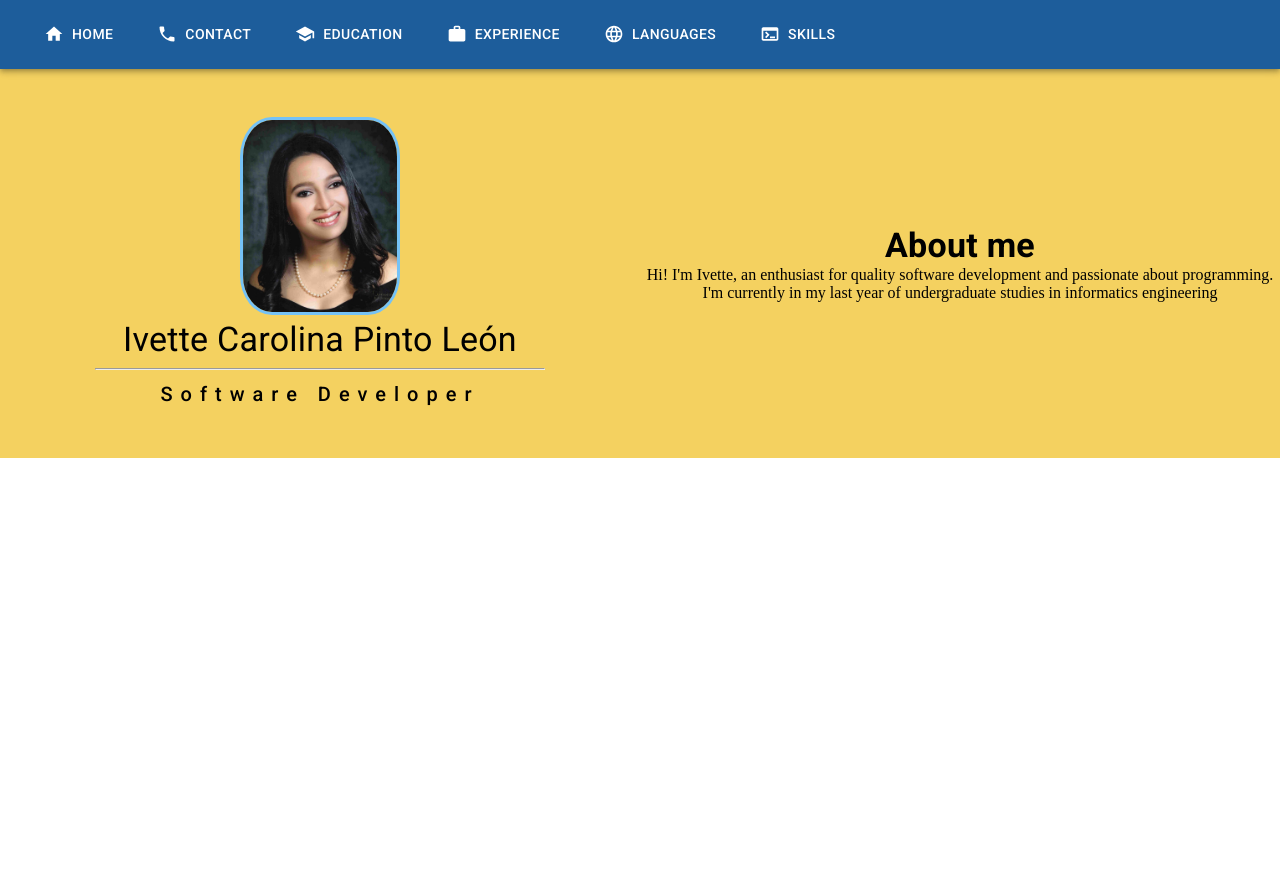
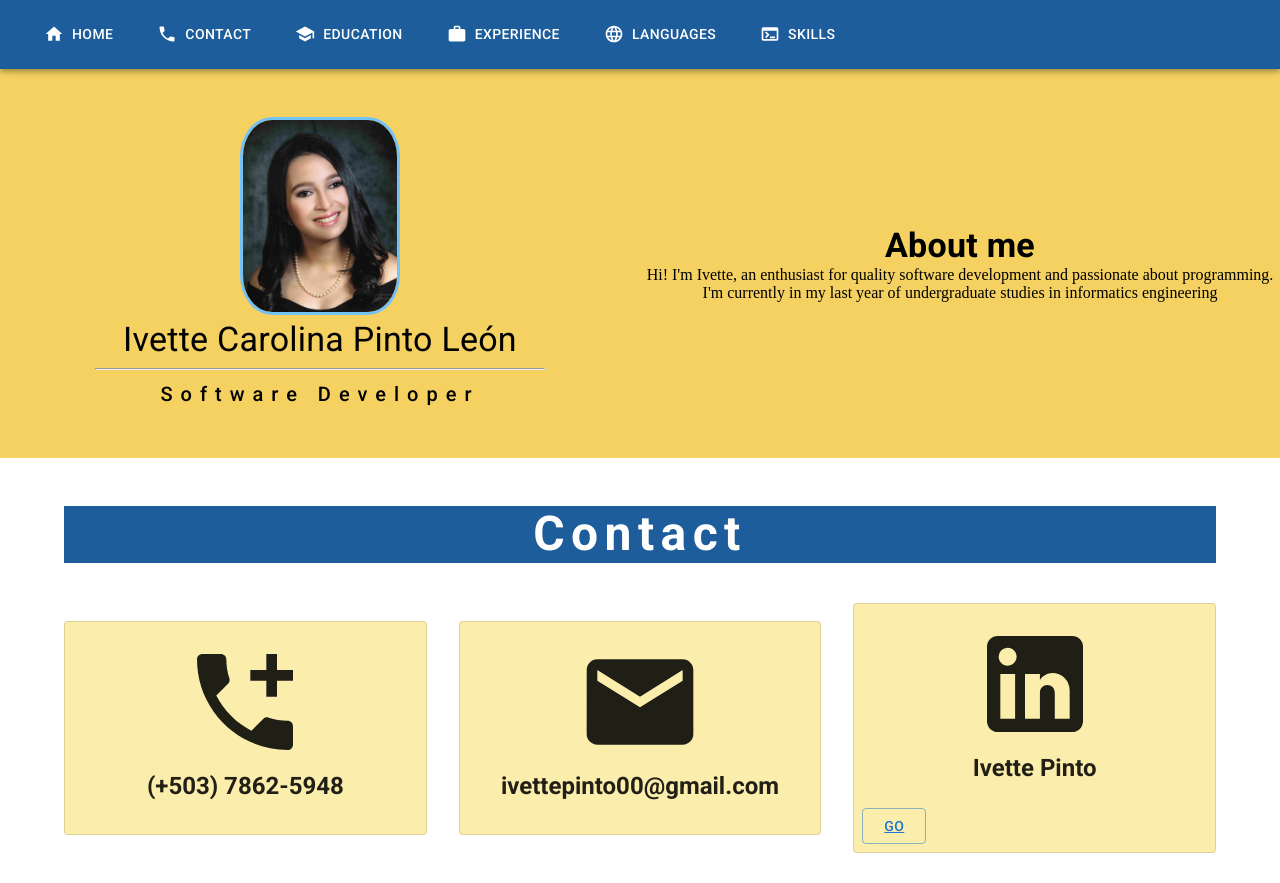
Before and after one commit to ivettepinto7/portfolio, a React (Vite) app: page / in a window 1280 px wide. Shown: the top 883 px of the page. Before the commit the page ends 800 px from the top, so only its background shows below. Built offline with nearby package versions, Linux system fonts and the light colour scheme.

Commit message:
Add: contact section

```diff
--- a/src/App.jsx
+++ b/src/App.jsx
@@ -1,11 +1,13 @@
 import MainBanner from "./components/MainBanner"
 import NavBar from "./components/NavBar"
+import ContactPage from "./pages/ContactPage"
 
 function App() {
   return (
     <>
       <NavBar />
       <MainBanner />
+      <ContactPage />
     </>
   )
 }
--- /dev/null
+++ b/src/pages/ContactPage.jsx
@@ -0,0 +1,73 @@
+import React from "react";
+import Section from "../components/Section";
+import {
+  Button,
+  Card,
+  CardActions,
+  CardContent,
+  Grid,
+  Link,
+  Typography,
+} from "@mui/material";
+import AddIcCallIcon from "@mui/icons-material/AddIcCall";
+import EmailIcon from "@mui/icons-material/Email";
+import LinkedInIcon from "@mui/icons-material/LinkedIn";
+import GitHubIcon from "@mui/icons-material/GitHub";
+
+const contactInfo = [
+  {
+    icon: <AddIcCallIcon sx={{ fontSize: "8rem" }} />,
+    info: "(+503) 7862-5948",
+    action: null,
+  },
+  {
+    icon: <EmailIcon sx={{ fontSize: "8rem" }} />,
+    info: "ivettepinto00@gmail.com",
+    action: null,
+  },
+  {
+    icon: <LinkedInIcon sx={{ fontSize: "8rem" }} />,
+    info: "Ivette Pinto",
+    action: "https://www.linkedin.com/in/ivette-pinto-151214248/",
+  },
+  {
+    icon: <GitHubIcon sx={{ fontSize: "8rem" }} />,
+    info: "ivettepinto7",
+    action: "https://www.github.com/ivettepinto7",
+  },
+];
+
+const ContactPage = () => {
+  return (
+    <Section id="contact" title="Contact">
+      <Grid container alignItems="center" spacing={4} mt={1}>
+        {contactInfo.map((contact) => (
+          <Grid key={contact.info} item xs={12} md={4}>
+            <Card
+              sx={{ textAlign: "center", backgroundColor: "#FBEEAC" }}
+              variant="outlined"
+            >
+              <CardContent mx="auto">
+                {contact.icon}
+                <Typography variant="h5" component="div">
+                  <b>{contact.info}</b>
+                </Typography>
+              </CardContent>
+              <CardActions>
+                {contact.action !== null && (
+                  <Button variant="outlined" size="medium">
+                    <Link href={contact.action} color="inherit">
+                      Go
+                    </Link>
+                  </Button>
+                )}
+              </CardActions>
+            </Card>
+          </Grid>
+        ))}
+      </Grid>
+    </Section>
+  );
+};
+
+export default ContactPage;
```
